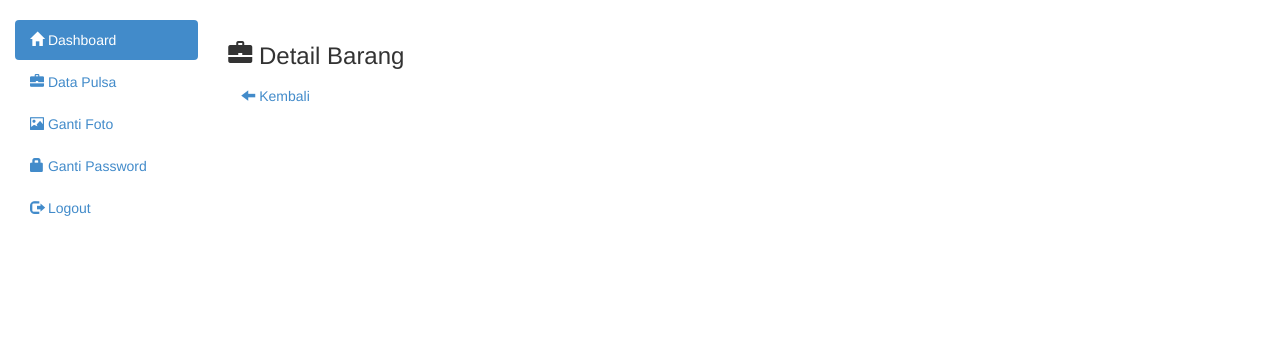
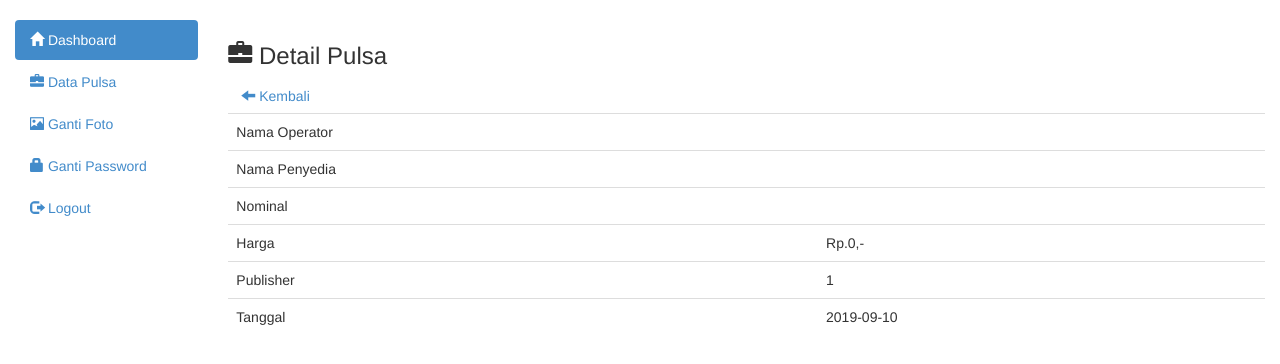
Before and after one commit to sofiull/Tugas_KulakPulsa_proyek2, a PHP site: page /admin/det_barang.php?id=1 in a window 1280 px wide. Shown: the part 67-431 px from the top of the page. Run offline with PHP 8.4, Linux system fonts and the light colour scheme; a user stored in the database is signed in; data comes from the database, SQL or seed files in the repository; data that the repository does not hold is empty; some libraries are stand-ins or nearby versions.

Commit message:
Add files via upload

```diff
--- a/admin/data_pulsa.php
+++ b/admin/data_pulsa.php
@@ -82,9 +82,9 @@ $start = ($page - 1) * $per_hal;
 			<td><?php echo $b['usernameAdmin'] ?></td>
 			<td><?php echo $b['tanggal'] ?></td>
 			<td><center>
-				<a href="det_barang.php?id=<?php echo $b['id']; ?>" class="btn btn-info">Detail</a>
+				<a href="det_barang.php?id=<?php echo $b['id_kulakpulsa']; ?>" class="btn btn-info">Detail</a>
 				<a href="edit.php?id=<?php echo $b['id_kulakpulsa'] ?>" class="btn btn-warning">Edit</a>
-				<a onclick="if(confirm('Apakah anda yakin ingin menghapus data ini ??')){location.href='hapus.php?id=<?php echo $b['id']; ?>' }" class="btn btn-danger">Hapus</a>
+				<a onclick="if(confirm('Apakah anda yakin ingin menghapus data ini ??')){location.href='hapus.php?id=<?php echo $b['id_kulakpulsa']; ?>' }" class="btn btn-danger">Hapus</a>
 				</center>
 			</td>
 		</tr>
--- a/admin/det_barang.php
+++ b/admin/det_barang.php
@@ -2,44 +2,40 @@
 include 'header.php';
 ?>
 
-<h3><span class="glyphicon glyphicon-briefcase"></span>  Detail Barang</h3>
+<h3><span class="glyphicon glyphicon-briefcase"></span>  Detail Pulsa</h3>
 <a class="btn" href="barang.php"><span class="glyphicon glyphicon-arrow-left"></span>  Kembali</a>
 
 <?php
-$id_brg=mysql_real_escape_string($_GET['id']);
+$id_pulsa=mysqli_real_escape_string($con, $_GET['id']);
 
 
-$det=mysql_query("select * from barang where id='$id_brg'")or die(mysql_error());
-while($d=mysql_fetch_array($det)){
+$det=mysqli_query($con, "select * from kulak_pulsa where id_kulakpulsa='$id_pulsa'")or die(mysqli_error());
+while($d=mysqli_fetch_array($det)){
 	?>
 	<table class="table">
 		<tr>
-			<td>Nama</td>
-			<td><?php echo $d['nama'] ?></td>
+			<td>Nama Operator</td>
+			<td><?php echo $d['nama_operator'] ?></td>
 		</tr>
 		<tr>
-			<td>Jenis</td>
-			<td><?php echo $d['jenis'] ?></td>
+			<td>Nama Penyedia</td>
+			<td><?php echo $d['nama_penyedia'] ?></td>
 		</tr>
 		<tr>
-			<td>Suplier</td>
-			<td><?php echo $d['suplier'] ?></td>
-		</tr>
-		<tr>
-			<td>Modal</td>
-			<td>Rp.<?php echo number_format($d['modal']); ?>,-</td>
+			<td>Nominal</td>
+			<td><?php echo $d['nominal'] ?></td>
 		</tr>
 		<tr>
 			<td>Harga</td>
-			<td>Rp.<?php echo number_format($d['harga']) ?>,-</td>
+			<td>Rp.<?php echo number_format($d['harga']); ?>,-</td>
 		</tr>
 		<tr>
-			<td>Jumlah</td>
-			<td><?php echo $d['jumlah'] ?></td>
+			<td>Publisher</td>
+			<td><?php echo($d['publisher']) ?></td>
 		</tr>
 		<tr>
-			<td>Sisa</td>
-			<td><?php echo $d['sisa'] ?></td>
+			<td>Tanggal</td>
+			<td><?php echo $d['tanggal'] ?></td>
 		</tr>
 	</table>
 	<?php
```
